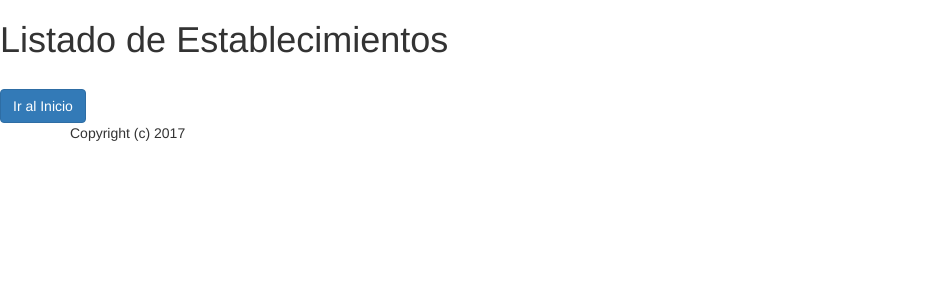
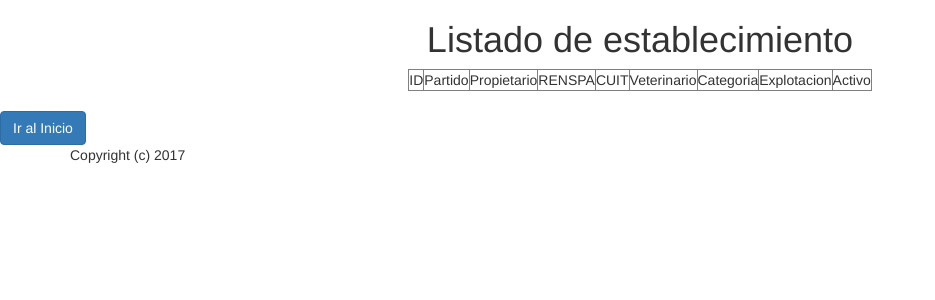
Before and after one commit to caritodoer/blacksheep, a Django app: page /establecimiento/ in a window 1280 px wide. Shown: the part 80-380 px from the top of the page, without its empty margins (0-935 px from the left). Run offline with Django 3.2, Linux system fonts and the light colour scheme; data that the repository does not hold is empty; some libraries are stand-ins or nearby versions.

Commit message:
LAVUD Establecimiento

```diff
--- a/bsadmin/models.py
+++ b/bsadmin/models.py
@@ -208,3 +208,6 @@ class Establecimiento(models.Model):
 
 	def __str__(self):
 		return ('%s %s')%(self.nombre, self.partido)
+
+	def get_absolute_url(self):
+		return reverse("bsadmin:v_establecimiento", kwargs={"id": self.id}) #keyword args
--- a/bsadmin/urls.py
+++ b/bsadmin/urls.py
@@ -40,7 +40,6 @@ urlpatterns = [
     url(r'^muestra/delete/(?P<id>\d+)/$', views.d_muestra),
 
     # MOTIVOS
-
     url(r'^motivos/$', views.l_motivos, name="l_motivos"),
     url(r'^motivos/alta$', views.a_motivos),
     url(r'^motivos/(?P<id>\d+)/$', views.v_motivos, name="v_motivos"),
@@ -99,7 +98,10 @@ urlpatterns = [
     url(r'^veterinario/update/(?P<id>\d+)/$', views.u_veterinario),
     url(r'^veterinario/delete/(?P<id>\d+)/$', views.d_veterinario),
 
-
-    # Establecimiento
-    url(r'^establecimiento/$', views.l_establecimiento),
+    # establecimiento
+    url(r'^establecimiento/$', views.l_establecimiento, name="l_establecimiento"),
+    url(r'^establecimiento/alta/$', views.a_establecimiento),
+    url(r'^establecimiento/(?P<id>\d+)/$', views.v_establecimiento, name="v_establecimiento"),
+    url(r'^establecimiento/update/(?P<id>\d+)/$', views.u_establecimiento),
+    url(r'^establecimiento/delete/(?P<id>\d+)/$', views.d_establecimiento),
 ]
--- a/bsadmin/views.py
+++ b/bsadmin/views.py
@@ -645,3 +645,72 @@ def d_veterinario(request, id=None):
 	instance = get_object_or_404(Veterinario, id=id)
 	instance.delete()
 	return redirect("bsadmin:l_veterinario")
+
+#establecimiento
+
+def l_establecimiento(request):
+	queryset = Establecimiento.objects.all()
+	context = {
+		"object_list": queryset,
+		"title": "Listado de establecimiento"
+	}
+	return render(request, "lista_establecimiento.html", context)
+
+def a_establecimiento(request):
+	form = EstablecimientoForm(request.POST or None)
+	if form.is_valid():
+
+		instance = form
+		instance.save()
+
+		for x in request.POST.getlist('form.categorias'):
+			instance.Categoria.add(x)
+
+		for x in request.POST.getlist('form.explotacion'):
+			instance.Explotacion.add(x)
+
+		instance = form.save(commit=False)
+
+
+		return HttpResponseRedirect(instance.get_absolute_url())
+	context = {
+		"title": "Nuevo establecimiento",
+		"form": form,
+	}
+	return render(request, "alta_establecimiento.html", context)
+
+def v_establecimiento(request, id=None):
+	instance = get_object_or_404(Establecimiento, id=id)
+	context = {
+		"instance": instance,
+		"title": "Detalle de establecimiento"
+	}
+	return render(request, "detalle_establecimiento.html", context)
+
+
+def u_establecimiento(request, id=None):
+	instance = get_object_or_404(Establecimiento, id=id)
+	form = EstablecimientoForm(request.POST or None, instance=instance)
+
+	if form.is_valid():
+
+		instance = form
+		instance.save()
+
+		for x in request.POST.getlist('form.especializaciones'):
+			instance.Especializacion.add(x)
+		instance = form.save(commit=False)
+
+		return HttpResponseRedirect(instance.get_absolute_url())
+
+	context = {
+		"title": "Modificar establecimiento",
+		"instance": instance,
+		"form": form
+	}
+	return render(request, "alta_establecimiento.html", context)
+
+def d_establecimiento(request, id=None):
+	instance = get_object_or_404(Establecimiento, id=id)
+	instance.delete()
+	return redirect("bsadmin:l_establecimiento")
--- a/templates/detalle_valoresreferencia.html
+++ b/templates/detalle_valoresreferencia.html
@@ -1,4 +1,3 @@
-
 {% extends 'base.html' %}
 {% block content %}
 
--- a/templates/lista_establecimiento.html
+++ b/templates/lista_establecimiento.html
@@ -2,7 +2,41 @@
 {% block content %}
 
 
-<h1> {{title}} </h1>
+<h1 align="center"> {{title}} </h1>
+<table border="1" align="center">
+	<tr>
+		<td>ID</td>
+		<td>Partido</td>
+		<td>Propietario</td>
+		<td>RENSPA</td>
+		<td>CUIT </td>
+		<td>Veterinario </td>
+		<td>Categoria</td>
+		<td>Explotacion</td>
+		<td>Activo</td>
+	</tr>
+	{% for obj in object_list %}
+	<tr>
+		<td><a href="{{ obj.get_absolute_url }}">{{ obj.id }}</a></td>
+		<td>{{ obj.partido }}</td>
+		<td>{{ obj.propietario }}</td>
+		<td>{{ obj.RENSPA }}</td>
+		<td>{{ obj.CUIT }}</td>
+		<td>{{ obj.veterinario }}</td>
+		<td>
+		{% for x in obj.categorias.all %}
+			    {{ x.descripcion }} <br>
+		{% endfor %}
+		</td>
+		<td>
+		{% for x in obj.explotacion.all %}
+			    {{ x.descripcion }} <br>
+		{% endfor %}
 
+		</td>
+		<td>{{ obj.activo }}</td>
+	</tr>
+	{% endfor %}
+</table>
 
 {% endblock %}
```
Also changed, not shown: bsadmin/forms.py (+17 -0 lines), templates/alta_establecimiento.html (added, +49 -0 lines), templates/detalle_establecimiento.html (added, +25 -0 lines).
